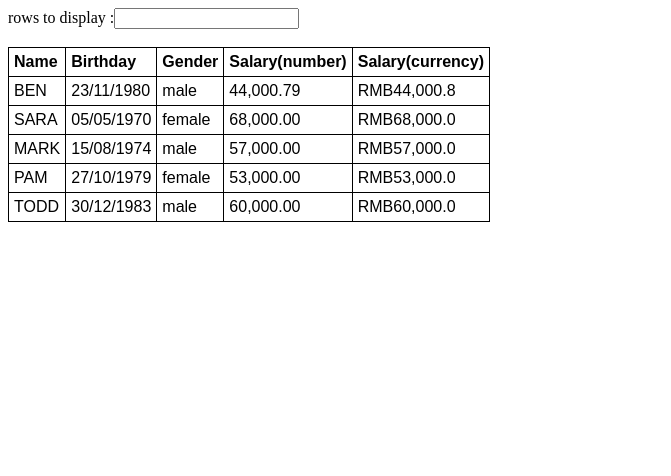
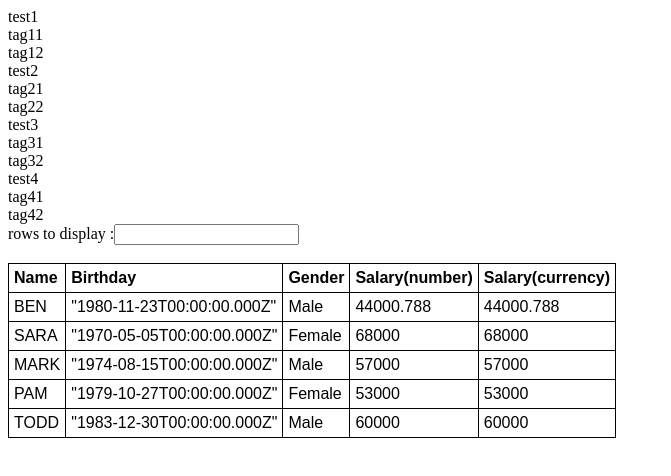
Before and after one commit to supperdsj/AngularJS-Tutorial, a plain HTML site: page angularjs tutoriar (youtobe)/L08 filters/demo.html in a window 1280 px wide. Shown: the whole page, without its empty margins (0-671 px from the left). Drawn offline with Linux system fonts and the light colour scheme.

Commit message:
添加自定义标签

```diff
--- a/angularjs tutoriar (youtobe)/L08 filters/demo.html
+++ b/angularjs tutoriar (youtobe)/L08 filters/demo.html
@@ -25,6 +25,12 @@
 </head>
 <body>
 <div ng-controller="myController">
+    <div ng-repeat="ta in testArray | findByStringify:rowLimit:2">
+        <span ng-bind="ta.name"></span>
+        <div ng-repeat="t in ta.tag | findByStringify:rowLimit:2">
+            <span ng-bind="t.name"></span>
+        </div>
+    </div>
     rows to display :<input type="text" step="1" min="0" max="6" ng-model="rowLimit">
     <br>
     <br>
@@ -41,12 +47,17 @@
         <tbody>
         <!--索引从1开始-->
         <!--<tr ng-repeat="employee in employees | limitTo:rowLimit:1">-->
-        <tr ng-repeat="employee in employees | filter:{name:rowLimit}">
+        <!--<tr ng-repeat="employee in employees | filter:{name:rowLimit}">-->
+        <tr ng-repeat="employee in employees | findByStringify:rowLimit">
             <td>{{employee.name | uppercase }}</td>
-            <td>{{employee.dateOfBirth | date:"dd/MM/yyyy"}}</td>
-            <td>{{employee.gender | lowercase}}</td>
-            <td>{{employee.salary | number:2}}</td>
-            <td>{{employee.salary | currency:"RMB":1}}</td>
+            <!--<td>{{employee.dateOfBirth | date:"dd/MM/yyyy"}}</td>-->
+            <!--<td>{{employee.gender | lowercase}}</td>-->
+            <!--<td>{{employee.salary | number:2}}</td>-->
+            <!--<td>{{employee.salary | currency:"RMB":1}}</td>-->
+            <td>{{employee.dateOfBirth}}</td>
+            <td>{{employee.gender}}</td>
+            <td>{{employee.salary}}</td>
+            <td>{{employee.salary}}</td>
         </tr>
         </tbody>
     </table>
--- a/angularjs tutoriar (youtobe)/L08 filters/script.js
+++ b/angularjs tutoriar (youtobe)/L08 filters/script.js
@@ -3,13 +3,46 @@
  */
 var myApp = angular.module("myModule", [])
     .controller("myController", function ($scope) {
-        var employees=[
-            {name:"Ben",dateOfBirth:new Date("November 23,1980"),gender:"Male",salary:44000.788},
-            {name:"Sara",dateOfBirth:new Date("May 05,1970"),gender:"Female",salary:68000},
-            {name:"Mark",dateOfBirth:new Date("August 15,1974"),gender:"Male",salary:57000},
-            {name:"Pam",dateOfBirth:new Date("October 27,1979"),gender:"Female",salary:53000},
-            {name:"Todd",dateOfBirth:new Date("December 30,1983"),gender:"Male",salary:60000}
+        var employees = [
+            {name: "Ben", dateOfBirth: new Date("November 23,1980"), gender: "Male", salary: 44000.788},
+            {name: "Sara", dateOfBirth: new Date("May 05,1970"), gender: "Female", salary: 68000},
+            {name: "Mark", dateOfBirth: new Date("August 15,1974"), gender: "Male", salary: 57000},
+            {name: "Pam", dateOfBirth: new Date("October 27,1979"), gender: "Female", salary: 53000},
+            {name: "Todd", dateOfBirth: new Date("December 30,1983"), gender: "Male", salary: 60000}
         ];
-        $scope.employees=employees;
+
+        $scope.employees = employees;
         // $scope.rowLimit=3;
+        $scope.testArray = [
+            {name: "test1",
+                tag: [{id: 1, name: "tag11"}, {id: 1, name: "tag12"}]
+            },
+            {name: "test2",
+                tag: [{id: 1, name: "tag21"}, {id: 1, name: "tag22"}]
+            },
+            {name: "test3",
+                tag: [{id: 1, name: "tag31"}, {id: 1, name: "tag32"}]
+            },
+            {name: "test4",
+                tag: [{id: 1, name: "tag41"}, {id: 1, name: "tag42"}]
+            }]
     });
+myApp.filter("findByStringify", function () {
+    return function (array, input) {
+        if (!input) {
+            return array;
+        }
+        // console.log(emplyees);
+        // console.log(input);
+        var inputArray = input.split(' ');
+        var resultArray = [];
+        for (var i = 0; i < inputArray.length; i++) {
+            for (var j = 0; j < array.length; j++) {
+                if (JSON.stringify(array[j]).split(inputArray[i]).length > 1) {
+                    resultArray.push(array[j]);
+                }
+            }
+        }
+        return resultArray;
+    }
+});
```
